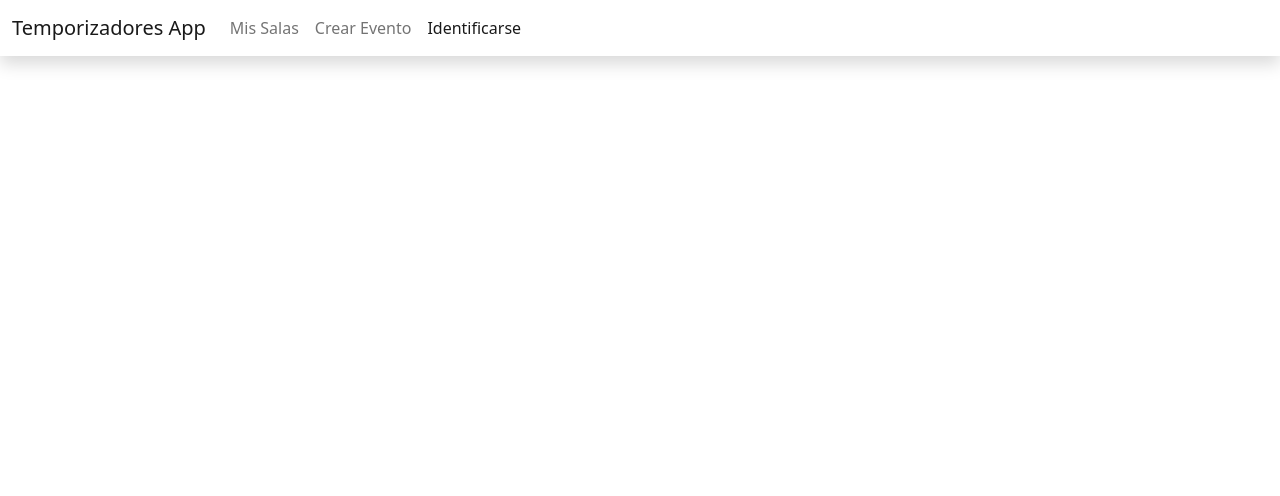
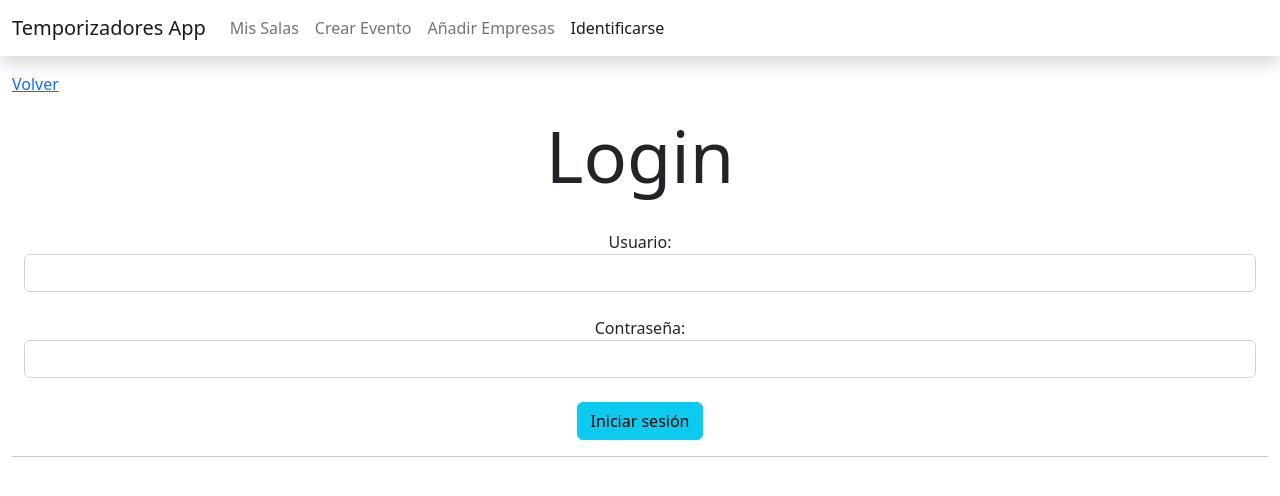
Before and after one commit to Saraalvarex/timersaj, a React (Create React App) app: page /login in a window 1280 px wide. Shown: the top 496 px of the page. Built offline with nearby package versions, Linux system fonts and the light colour scheme.

Commit message:
Form crear emnpresas

```diff
--- a/src/Router.js
+++ b/src/Router.js
@@ -13,6 +13,8 @@ import ListaTemporizadores from './components/ListaTemporizadores';
 import Menu from './components/Menu';
 // import CountDownGeneral from './components/Timer/CountdownGeneral';
 import CreateTempSala from './components/CreateTempSala';
+import Login from './components/Login';
+import CrearEmpresas from './components/CrearEmpresas';
 
 export default class Router extends Component {
   render() {
@@ -37,6 +39,9 @@ export default class Router extends Component {
           <Route path='/salas' element={<ListaTemporizadores/>}/>
           <Route path='/addempresa' element={<AddEmpresa/>}/>
           <Route path='/eventos' element={<Eventos/>}/>
+          <Route path='/login' element={<Login/>}/>
+          <Route path='/creaempresa' element={<CrearEmpresas/>}/>
+
           <Route path='/configuretemp' element={<CreateTempSala/>}/>
         </Routes>
       </BrowserRouter>
--- /dev/null
+++ b/src/components/CrearEmpresas.js
@@ -0,0 +1,62 @@
+import axios from 'axios';
+import React, { Component } from 'react'
+import { NavLink } from 'react-router-dom'
+import Global from '../Global';
+
+export default class CrearEmpresas extends Component {
+    state = {
+        mensaje: ""
+    }
+
+    cajaNombreRef = React.createRef();
+
+    crearEmpresa = (e) => {
+        e.preventDefault();
+        var nombre = this.cajaNombreRef.current.value;
+
+        var request = "/api/empresas/createEmpresa/"+nombre
+        var url = Global.timer + request;
+        axios.post(url).then(res=> {
+            this.setState({
+                mensaje: "¡Empresa añadida!"
+            });
+        });
+
+    }
+
+
+
+  render() {
+    return (
+      <div>
+        <h2 className='display-2 mt-2'>Crear Empresas</h2>
+        <div className='d-flex justify-content-between mt-3'>
+            <NavLink className='btn btn-info ms-2' to="/">Atrás</NavLink>
+          </div>
+            <h3 className='display-5 mt-3'>Añadir salas</h3>
+            <br/>
+            <form className='container-fluid'>
+            <label>Nombre: </label>
+            <input type="text" className='form-control'
+            ref={this.cajaNombreRef} required/><br/>
+              <div className="row">
+              <div className="col">
+                <button className='btn btn-primary' onClick={this.crearEmpresa}>
+                  Guardar
+                </button>
+              </div>
+              <div className="col">
+                <NavLink className='btn btn-info' to="/">
+                  Salir
+                </NavLink>
+              </div>
+            </div>
+            </form>
+            <br/>
+            <h2 style={{color:"blue"}}>
+              {this.state.mensaje}
+            </h2>
+      </div>
+    )
+  }
+}
--- a/src/components/ListaTemporizadores.js
+++ b/src/components/ListaTemporizadores.js
@@ -54,6 +54,7 @@ export default class ListaTemporizadores extends Component {
     console.log(interval);
   }
 
+
   componentDidMount = () => {
     this.Get_Salas();
     this.cambiarColor();
--- /dev/null
+++ b/src/components/Login.js
@@ -0,0 +1,71 @@
+import React, { Component } from 'react'
+import { NavLink } from 'react-router-dom'
+import axios from 'axios'
+import Global from '../Global'
+
+export default class Login extends Component {
+
+    cajaUserRef = React.createRef();
+    cajaPasswordRef = React.createRef();
+
+    state = {
+        mensaje: ""
+    }
+
+    //Al iniciar sesión guardo el token en LocalStorage
+
+    iniciarSesion = (e) => {
+        e.preventDefault();
+        var user = this.cajaUserRef.current.value;
+        var pass = this.cajaPasswordRef.current.value;
+
+        var login = {
+            userName: user,
+            password: pass
+        }
+
+        var request = "/auth/login";
+        var url = Global.timer + request;
+        axios.post(url, login).then(res=> {
+            localStorage.setItem("token",res.data.response)
+            this.setState({
+                mensaje:"Bienvenido "+ user
+            });
+        });
+    }
+
+    componentDidMount = () => {
+        localStorage.clear("token"); //Es "la forma" de cerrar sesion, para que los demas componentes dejen de usarlo y asi restringir acciones
+    }
+
+  render() {
+    return (
+      <div>
+        <div className='container-fluid'>
+          <div className='d-flex justify-content-between mt-3'>
+            <NavLink to="/">Volver</NavLink>
+          </div>
+            <h1 className='display-2 mt-3'>Login</h1>
+            <br/>
+            <form className='container-fluid'>
+                <label>Usuario: </label>
+                <input type="text" className='form-control'
+                ref={this.cajaUserRef} required/><br/>
+                <div className="row">
+                    <div className="col">
+                    <label>Contraseña:</label>
+                    <input type="password" className='form-control' ref={this.cajaPasswordRef} required/>
+                    </div>
+                </div>
+                <br/>
+              <button className='btn btn-info' onClick={this.iniciarSesion}>
+                Iniciar sesión
+              </button>
+            </form>
+            <hr/>
+            <h2 className = "text-info">{this.state.mensaje}</h2>
+        </div>
+      </div>
+    )
+  }
+}
--- a/src/components/Menu.js
+++ b/src/components/Menu.js
@@ -19,6 +19,9 @@ export default class Menu extends Component {
                 <NavLink className="nav-link" to="/creartemporizadorpag1">Crear Evento</NavLink>
               </li>
               <li className="nav-item">
+                <NavLink className="nav-link" to="/creaempresa">Añadir Empresas</NavLink>
+              </li>
+              <li className="nav-item">
                 <NavLink className="nav-link">Identificarse</NavLink>
               </li>
             </ul>
```
Also changed, not shown: src/components/Configuración.js (deleted, +0 -11 lines).
